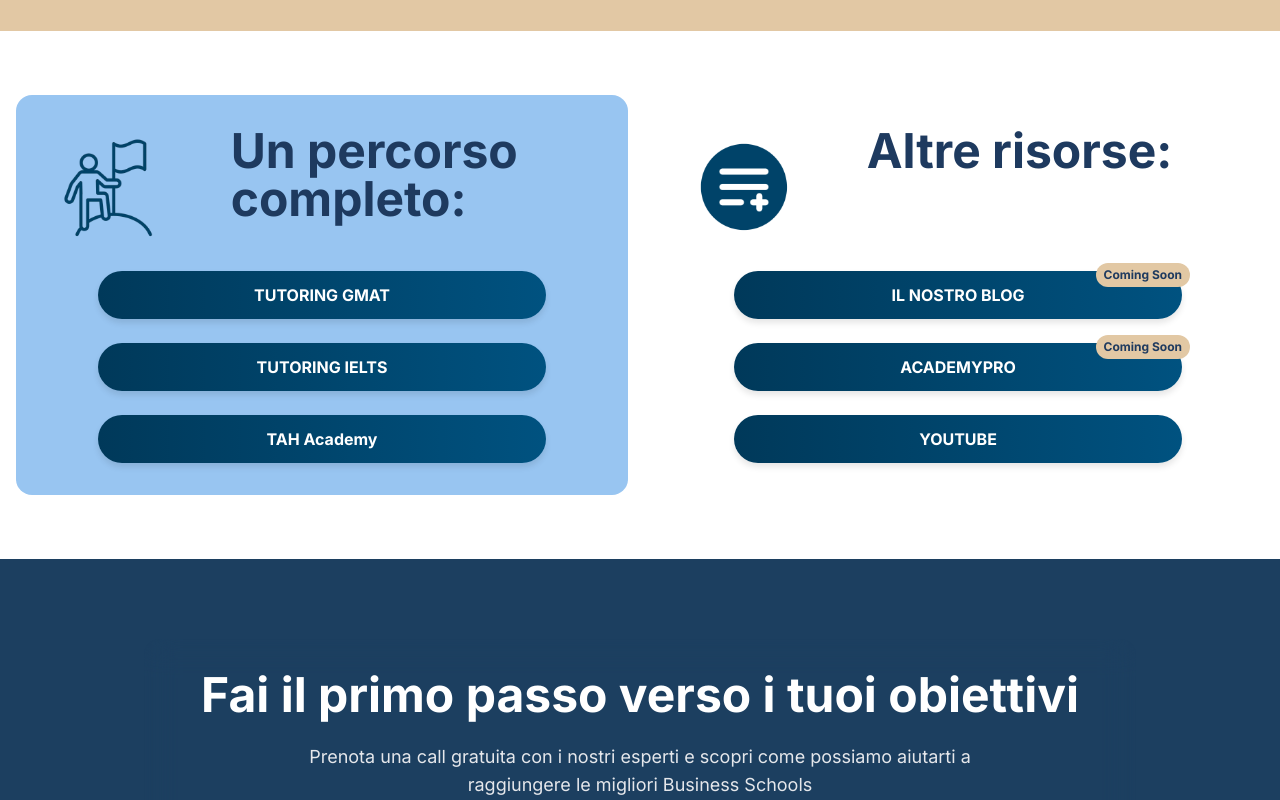
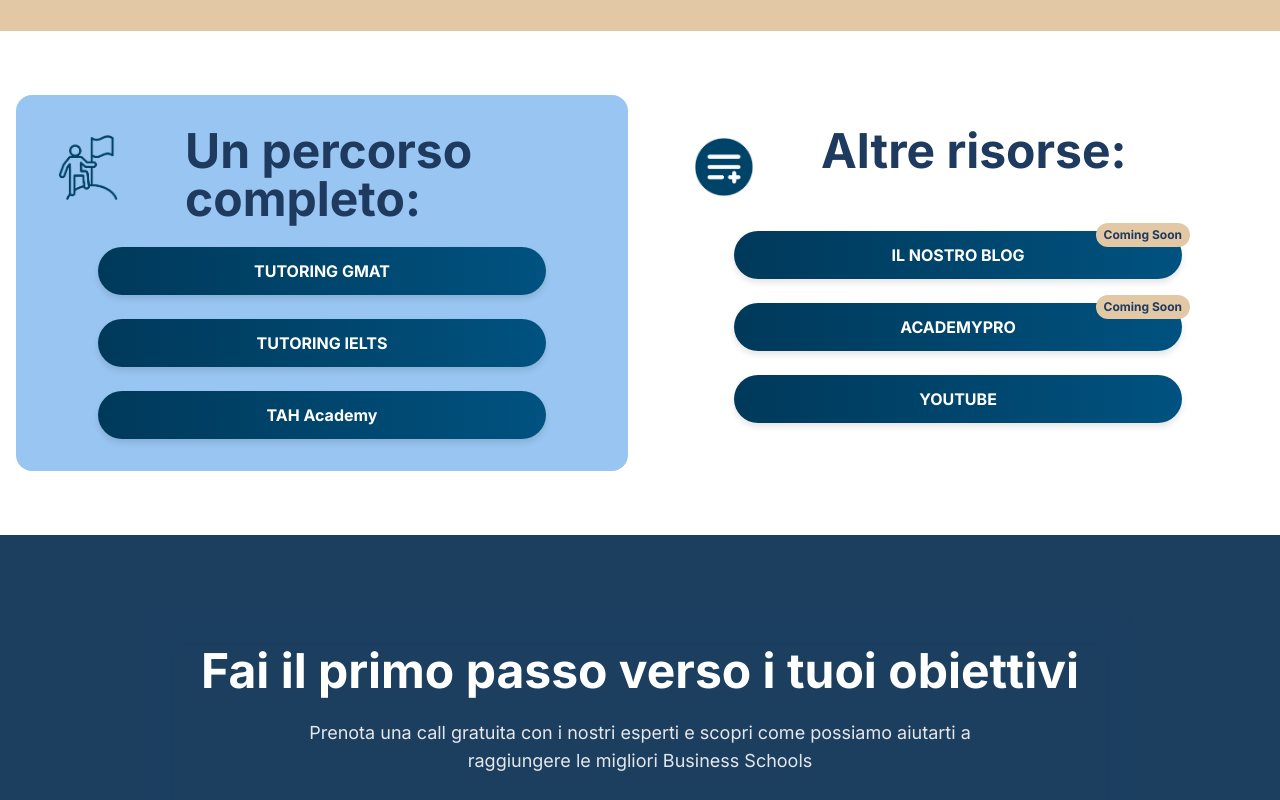
Before and after one commit to konhito/LastAdmissionHub, a Next.js app: page /admission in a window 1280 px wide. Shown: the part 2060-2860 px from the top of the page. Built offline with nearby package versions, Linux system fonts and the light colour scheme.

Commit message:
added a new mobile res at admission:

```diff
--- a/src/app/admission/page.tsx
+++ b/src/app/admission/page.tsx
@@ -231,7 +231,7 @@ export default function AdmissionPage() {
                       >
                         <div className="absolute inset-0 bg-[#1c3f5e] rounded-2xl shadow-lg flex flex-col items-center justify-center text-white text-center p-4 md:p-6">
                           <h3
-                            className={`${montserrat.className} text-base sm:text-lg md:text-base lg:text-lg font-bold mt-2 px-2 leading-tight`}
+                            className={`${montserrat.className} text-xl sm:text-lg md:text-base lg:text-lg font-bold mt-2 px-2 leading-tight`}
                           >
                             {card.title}
                           </h3>
@@ -262,12 +262,12 @@ export default function AdmissionPage() {
                     >
                       {/* Updated image position and styling to match reference */}
                       <div className="flex mb-6">
-                        <div className="w-1/3">
+                        <div className="w-1/4">
                           <Image
                             src={assets1}
                             alt="Complete Path Asset"
-                            width={120}
-                            height={120}
+                            width={80}
+                            height={80}
                             className="object-contain"
                           />
                         </div>
@@ -313,12 +313,12 @@ export default function AdmissionPage() {
                     >
                       {/* Updated image position and styling to match reference */}
                       <div className="flex mb-6">
-                        <div className="w-1/3">
+                        <div className="w-1/4">
                           <Image
                             src={assets2}
                             alt="Other Resources Asset"
-                            width={120}
-                            height={120}
+                            width={80}
+                            height={80}
                             className="object-contain"
                           />
                         </div>
--- a/src/components/TestimonialSlider.tsx
+++ b/src/components/TestimonialSlider.tsx
@@ -1,11 +1,11 @@
 "use client";
 import React, { useState, useEffect, useRef } from "react";
-import Image from "next/image";
+// import Image from "next/image";
 import { motion, AnimatePresence } from "framer-motion";
 import { testimonials } from "@/data/testimonials";
 import StarRating from "./StarRating";
 
-const IMAGE_SIZE = 128; // Increased from 96
+// const IMAGE_SIZE = 128; // Increased from 96
 
 export default function TestimonialSlider() {
   const [currentIndex, setCurrentIndex] = useState(0);
@@ -147,18 +147,7 @@ export default function TestimonialSlider() {
               animate="center"
               exit="exit"
               transition={{ duration: 0.5 }}
-            >
-              <div className="w-full h-full rounded-full overflow-hidden border-2 border-white/20">
-                <Image
-                  src={testimonial.image}
-                  alt={testimonial.name}
-                  width={IMAGE_SIZE}
-                  height={IMAGE_SIZE}
-                  className="object-cover w-full h-full scale-125" // Added scale-125 for better coverage
-                  priority
-                />
-              </div>
-            </motion.div>
+            ></motion.div>
 
             {/* Content Container with Fixed Height */}
             <div className="flex-1 flex flex-col justify-center w-full max-w-2xl h-[300px]">
```
